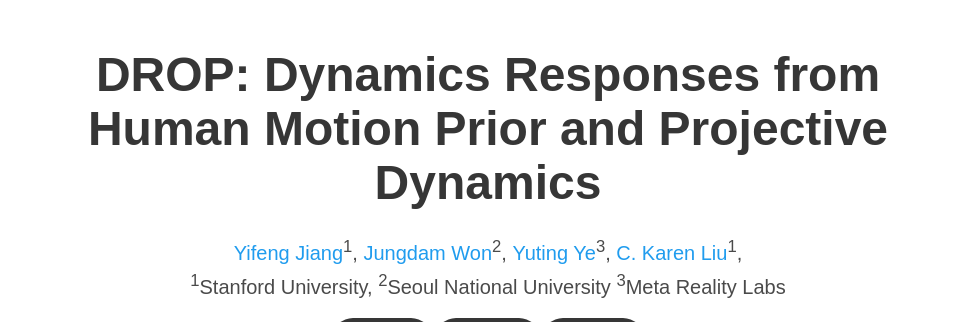
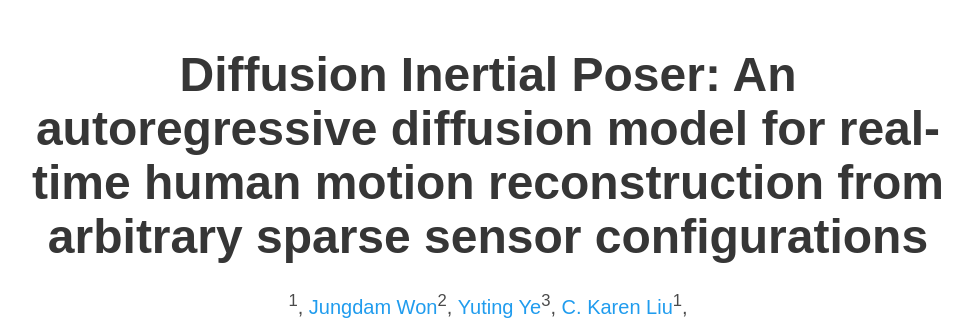
Before and after one commit to diffusionposer/diffusionposer.github.io, a plain HTML site: page index.html in a window 1280 px wide. Shown: the top 322 px of the page, without its empty margins (152-1124 px from the left). Drawn offline with nearby package versions, Linux system fonts and the light colour scheme; some icons are missing; a web font is replaced by a local one.

Commit message:
change to diffip

```diff
--- a/index.html
+++ b/index.html
@@ -3,10 +3,10 @@
 <head>
   <meta charset="utf-8">
   <meta name="description"
-        content="Using projective dynamics to add dynamics capability to a pre-trained kinematics generative model of human motion">
-  <meta name="keywords" content="DROP, Generative Models, Projective Dynamics, Human Motion, Animation">
+        content="Diffusion models for...">
+  <meta name="keywords" content="Diffusion, Motion Generation, Inertial Motion Capture">
   <meta name="viewport" content="width=device-width, initial-scale=1">
-  <title>DROP: Dynamics Responses from Human Motion Prior and Projective Dynamics</title>
+  <title>Diffusion Inertial Poser: An autoregressive diffusion model for real-time human motion reconstruction from arbitrary sparse sensor configurations</title>
 
   <link href="https://fonts.googleapis.com/css?family=Google+Sans|Noto+Sans|Castoro"
         rel="stylesheet">
@@ -34,10 +34,10 @@
     <div class="container is-max-desktop">
       <div class="columns is-centered">
         <div class="column has-text-centered">
-          <h1 class="title is-1 publication-title">DROP: Dynamics Responses from Human Motion Prior and Projective Dynamics</h1>
+          <h1 class="title is-1 publication-title">Diffusion Inertial Poser: An autoregressive diffusion model for real-time human motion reconstruction from arbitrary sparse sensor configurations</h1>
           <div class="is-size-5 publication-authors">
             <span class="author-block">
-              <a href="https://cs.stanford.edu/~yifengj/">Yifeng Jiang</a><sup>1</sup>,</span>
+              <a href="https://cs.stanford.edu/~yifengj/"></a><sup>1</sup>,</span>
             <span class="author-block">
               <a href="https://sites.google.com/view/snuimo/people">Jungdam Won</a><sup>2</sup>,</span>
             <span class="author-block">
```
Also changed, not shown: 2 other files.
